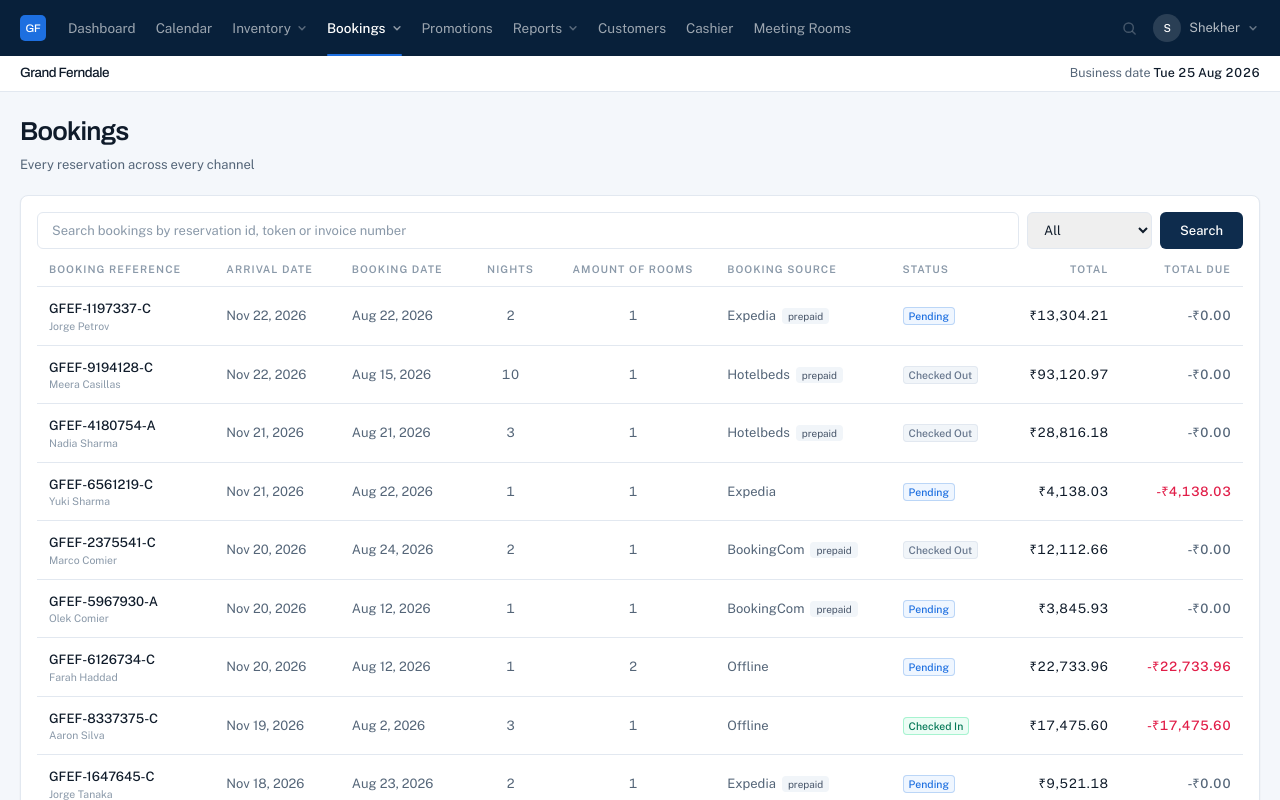
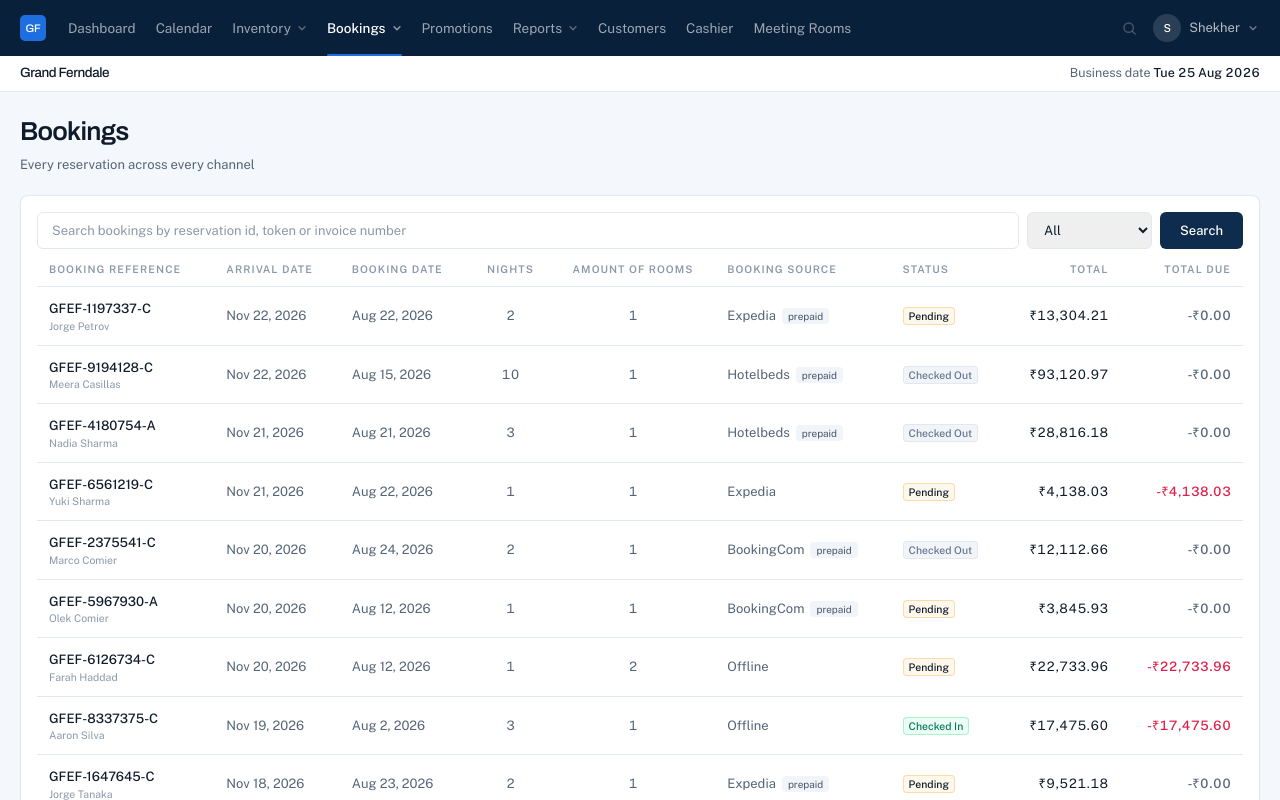
Before and after one commit to harshuDev/hotel-pms, a Next.js app: page /bookings in a window 1280 px wide. Shown: the top 800 px of the page. Built offline with nearby package versions, Linux system fonts and the light colour scheme.

Commit message:
Update ui.tsx

```diff
--- a/src/components/ui.tsx
+++ b/src/components/ui.tsx
@@ -50,7 +50,10 @@ export function Card({
 }
 
 const STATUS_STYLE: Record<BookingStatus, string> = {
-  pending: "bg-brass-wash text-brass ring-brass-light",
+  // `warn`, not `brass` — pending sat on the accent token and read as pale
+  // blue next to `confirmed`. `warn-deep` for text: `warn` DEFAULT on the
+  // wash is only ~3:1, too low for the 10.5px badge.
+  pending: "bg-warn-wash text-warn-deep ring-warn-light",
   confirmed: "bg-sky-50 text-sky-700 ring-sky-200",
   checked_in: "bg-emerald-50 text-emerald-700 ring-emerald-200",
   checked_out: "bg-slate-100 text-slate-500 ring-slate-200",
```
